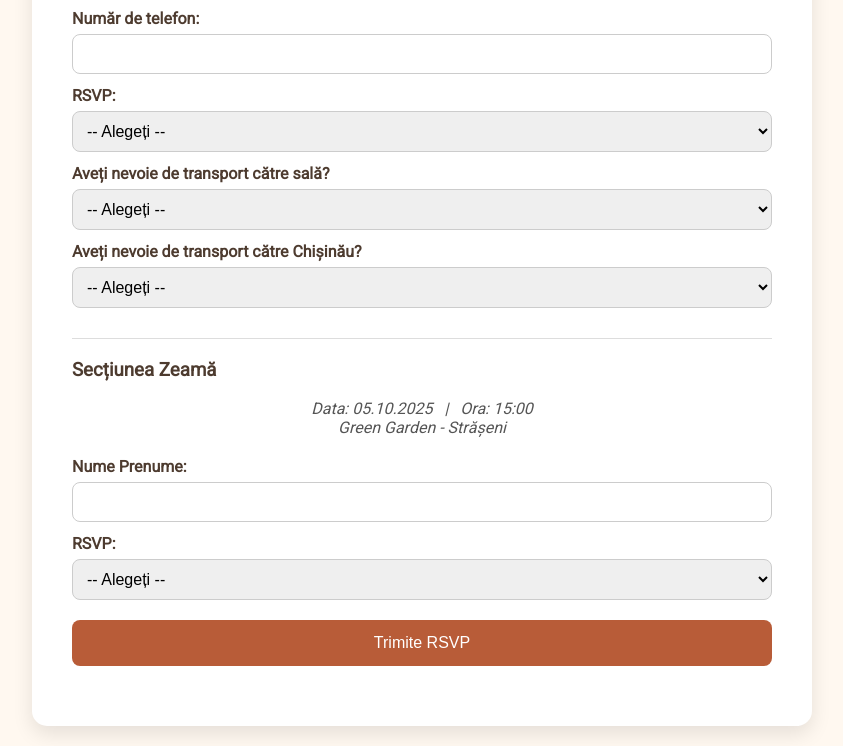
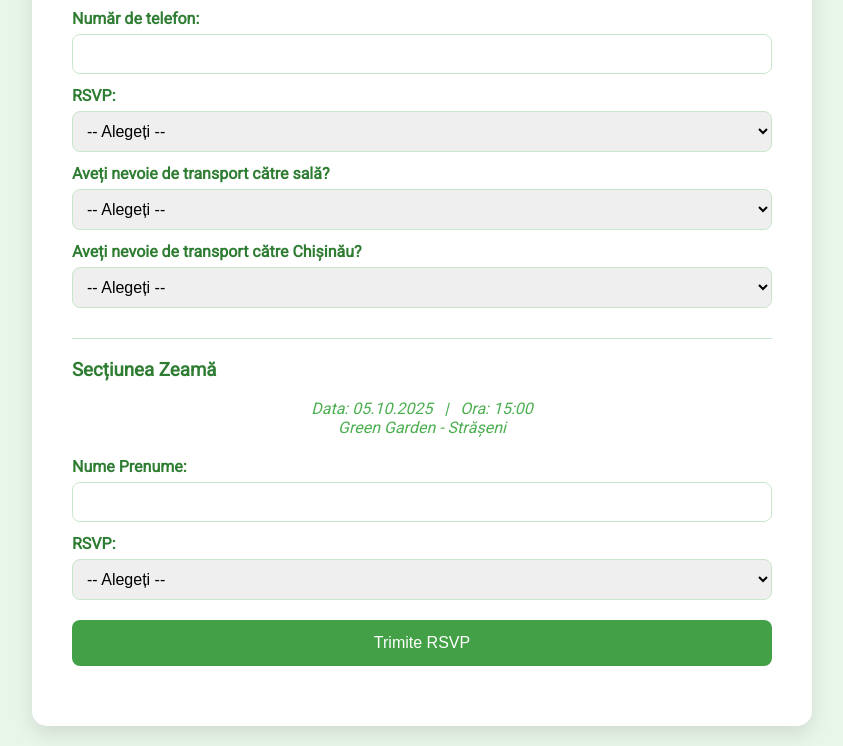
Before and after one commit to IonPislaru/Wedding-rsvp2, a plain HTML site: page index.html in a window 1280 px wide. Shown: the part 326-1072 px from the top of the page, without its empty margins (218-1061 px from the left). Drawn offline with Linux system fonts and the light colour scheme.

Commit message:
Update index.html

```diff
--- a/index.html
+++ b/index.html
@@ -7,54 +7,61 @@
   <style>
     body {
       font-family: 'Roboto', sans-serif;
-      background: #fff8f0;
+      background: #e8f5e9; /* light pastel green */
       margin: 0;
       padding: 20px;
-      color: #4d3b2f;
+      color: #2e7d32; /* darker green for text */
     }
+
     .container {
       max-width: 700px;
       margin: auto;
-      background: #fff;
+      background: #ffffff;
       padding: 40px;
       border-radius: 15px;
       box-shadow: 0 8px 20px rgba(0,0,0,0.1);
     }
+
     h2 {
       font-family: 'Great Vibes', cursive;
       font-size: 50px;
       text-align: center;
       margin: 0;
-      color: #b85c38;
+      color: #388e3c; /* slightly darker green */
     }
+
     .event-header {
       text-align: center;
       font-style: italic;
-      color: #555;
+      color: #4caf50;
       margin-bottom: 20px;
       margin-top: 5px;
     }
+
     h3 {
       margin-top: 30px;
-      border-top: 1px solid #ddd;
+      border-top: 1px solid #c8e6c9;
       padding-top: 20px;
     }
+
     label {
       display: block;
       margin: 12px 0 6px;
       font-weight: bold;
     }
+
     input, select {
       width: 100%;
       padding: 10px;
-      border: 1px solid #ccc;
+      border: 1px solid #c8e6c9;
       border-radius: 8px;
       font-size: 16px;
       box-sizing: border-box;
     }
+
     button {
       margin-top: 20px;
-      background: #b85c38;
+      background: #43a047; /* medium green */
       color: white;
       border: none;
       padding: 14px;
@@ -63,9 +70,11 @@
       font-size: 16px;
       width: 100%;
     }
+
     button:hover {
-      background: #a14d2e;
+      background: #2e7d32; /* darker green on hover */
     }
+
     #responseMessage {
       margin-top: 20px;
       font-weight: bold;
```
